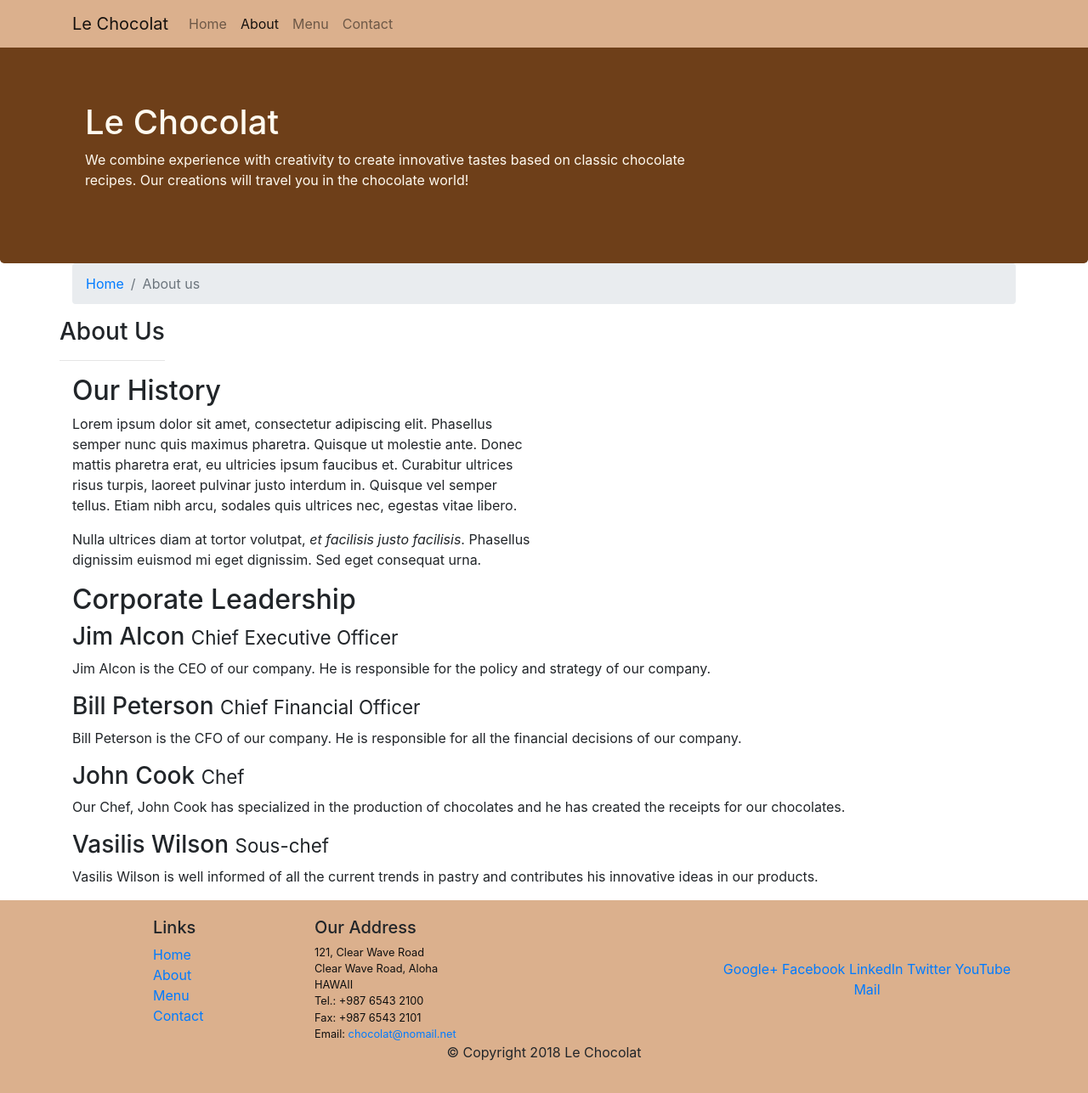
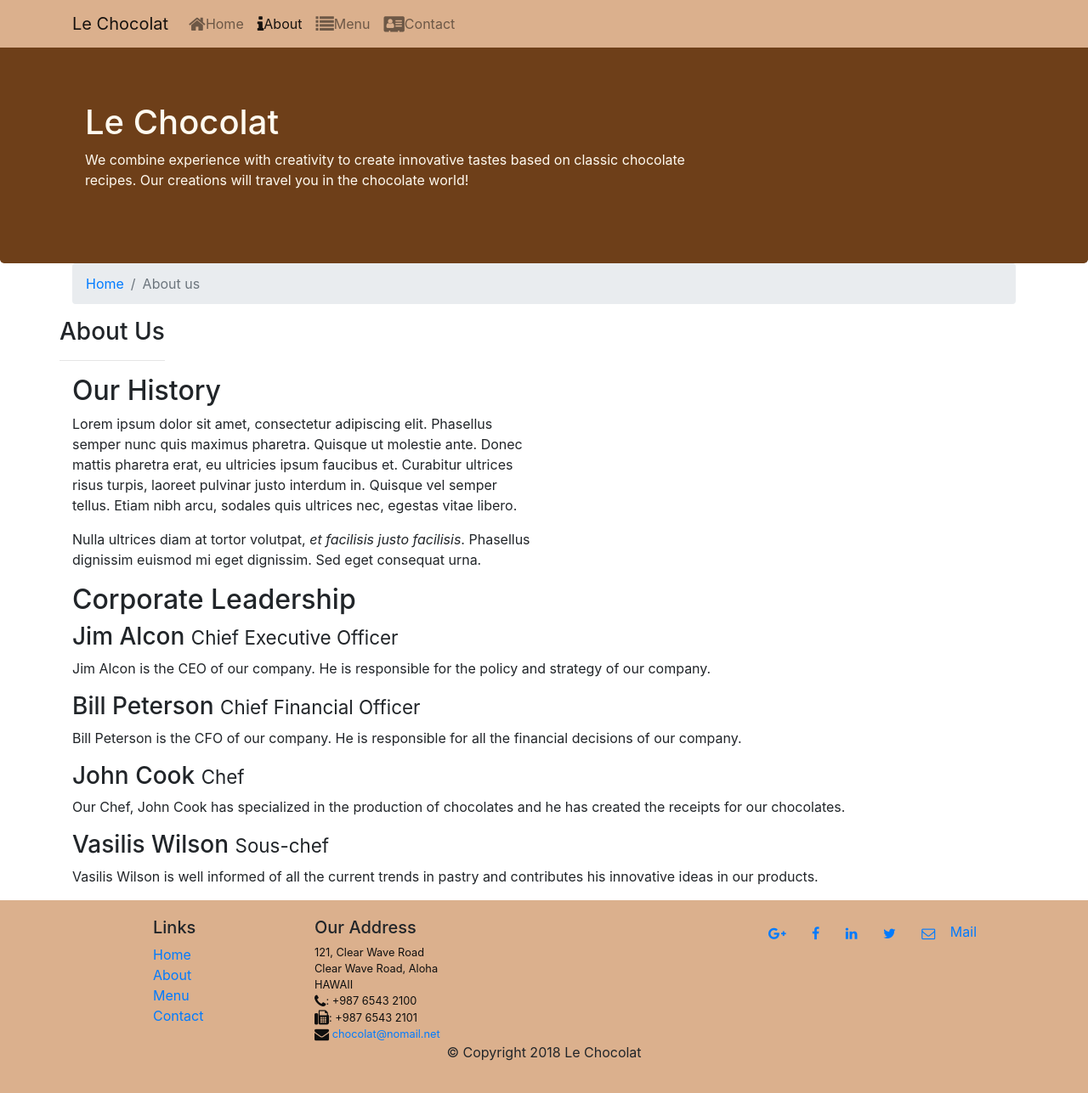
Before and after one commit to CharfiM/lechocolat, a website: page aboutus.html in a window 1280 px wide. Shown: the whole page at 85% size. Drawn offline with nearby package versions, Linux system fonts and the light colour scheme.

Commit message:
Icon Front

```diff
--- a/aboutus.html
+++ b/aboutus.html
@@ -9,6 +9,7 @@
     <meta http-equiv="x-ua-compatible" content="ie=edge">
     <!-- Bootstrap CSS -->
     <link rel="stylesheet" href="node_modules/bootstrap/dist/css/bootstrap.min.css">
+    <link rel="stylesheet" href="node_modules/font-awesome/css/font-awesome.min.css">
     <link rel="stylesheet" href="css/styles.css">
 
 </head>
@@ -21,10 +22,13 @@
                 <span class="navbar-toggler-icon"></span>
             </button>
             <ul class="navbar-nav collapse navbar-collapse" id="Navbar">
-                            <li class="nav-item"><a class="nav-link" href="./index.html">Home</a></li>
-                            <li class="nav-item active"><a class="nav-link" href="#">About</a></li>
-                            <li class="nav-item"><a class="nav-link" href="#">Menu</a></li>
-                            <li class="nav-item"><a class="nav-link" href="#">Contact</a></li>
+                <li class="nav-item"><a class="nav-link" href="./index.html"><span
+                            class="fa fa-home fa-lg"></span>Home</a></li>
+                <li class="nav-item active"><a class="nav-link" href="#"><span class="fa fa-info fa-lg"></span>About</a>
+                </li>
+                <li class="nav-item"><a class="nav-link" href="#"><span class="fa fa-list fa-lg"></span>Menu</a></li>
+                <li class="nav-item"><a class="nav-link" href="#"><span
+                            class="fa fa-address-card fa-lg"></span>Contact</a></li>
             </ul>
         </div>
     </nav>
@@ -34,7 +38,8 @@
             <div class="row row-header">
                 <div class="col-12 col-sm-8">
                     <h1>Le Chocolat</h1>
-                    <p>We combine experience with creativity to create innovative tastes based on classic chocolate recipes. Our creations will travel you in the chocolate world!</p>
+                    <p>We combine experience with creativity to create innovative tastes based on classic chocolate
+                        recipes. Our creations will travel you in the chocolate world!</p>
                 </div>
                 <div class="col col-sm">
                 </div>
@@ -61,8 +66,12 @@
         <div class="row">
             <div class="col-12 col-sm-6">
                 <h2>Our History</h2>
-                <p>Lorem ipsum dolor sit amet, consectetur adipiscing elit. Phasellus semper nunc quis maximus pharetra. Quisque ut molestie ante. Donec mattis pharetra erat, eu ultricies ipsum faucibus et. Curabitur ultrices risus turpis, laoreet pulvinar justo interdum in. Quisque vel semper tellus. Etiam nibh arcu, sodales quis ultrices nec, egestas vitae libero. </p>
-                <p>Nulla ultrices diam at tortor volutpat, <em>et facilisis justo facilisis</em>. Phasellus dignissim euismod mi eget dignissim. Sed eget consequat urna. </p>
+                <p>Lorem ipsum dolor sit amet, consectetur adipiscing elit. Phasellus semper nunc quis maximus pharetra.
+                    Quisque ut molestie ante. Donec mattis pharetra erat, eu ultricies ipsum faucibus et. Curabitur
+                    ultrices risus turpis, laoreet pulvinar justo interdum in. Quisque vel semper tellus. Etiam nibh
+                    arcu, sodales quis ultrices nec, egestas vitae libero. </p>
+                <p>Nulla ultrices diam at tortor volutpat, <em>et facilisis justo facilisis</em>. Phasellus dignissim
+                    euismod mi eget dignissim. Sed eget consequat urna. </p>
             </div>
             <div class="col-sm">
             </div>
@@ -72,13 +81,17 @@
             <div class="col-12">
                 <h2>Corporate Leadership</h2>
                 <h3>Jim Alcon <small>Chief Executive Officer </small></h3>
-                <p class="d-none d-sm-block">Jim Alcon is the CEO of our company. He is responsible for the policy and strategy of our company. </p>
-                <h3>Bill Peterson  <small>Chief Financial Officer </small></h3>
-                <p class="d-none d-sm-block">Bill Peterson is the CFO of our company. He is responsible for all the financial decisions of our company. </p>
+                <p class="d-none d-sm-block">Jim Alcon is the CEO of our company. He is responsible for the policy and
+                    strategy of our company. </p>
+                <h3>Bill Peterson <small>Chief Financial Officer </small></h3>
+                <p class="d-none d-sm-block">Bill Peterson is the CFO of our company. He is responsible for all the
+                    financial decisions of our company. </p>
                 <h3>John Cook <small>Chef</small></h3>
-                <p class="d-none d-sm-block">Our Chef, John Cook has specialized in the production of chocolates and he has created the receipts for our chocolates. </p>
-                <h3>Vasilis Wilson  <small>Sous-chef </small></h3>
-                <p class="d-none d-sm-block">Vasilis Wilson is well informed of all the current trends in pastry and contributes his innovative ideas in our products. </p>
+                <p class="d-none d-sm-block">Our Chef, John Cook has specialized in the production of chocolates and he
+                    has created the receipts for our chocolates. </p>
+                <h3>Vasilis Wilson <small>Sous-chef </small></h3>
+                <p class="d-none d-sm-block">Vasilis Wilson is well informed of all the current trends in pastry and
+                    contributes his innovative ideas in our products. </p>
             </div>
         </div>
 
@@ -102,26 +115,29 @@
                         121, Clear Wave Road<br>
                         Clear Wave Road, Aloha<br>
                         HAWAII<br>
-                        Tel.: +987 6543 2100<br>
-                        Fax: +987 6543 2101<br>
-                        Email: <a href="mailto:chocolat@nomail.net">chocolat@nomail.net</a>
+                        <i class="fa fa-phone fa-lg"></i>: +987 6543 2100 <br>
+                        <i class="fa fa-fax fa-lg"></i>: +987 6543 2101 <br>
+                        <i class="fa fa-envelope fa-lg"></i> <a href="mailto: chocolat@nomail.net"> chocolat@nomail.net
+                        </a>
                     </address>
                 </div>
-                <div class="col-sm align-self-center">
+
+                <div class="col col-sm-4 align-items-center">
                     <div style="text-align:center">
-                        <a href="http://google.com/+">Google+</a>
-                        <a href="http://www.facebook.com/profile.php?id=">Facebook</a>
-                        <a href="http://www.linkedin.com/in/">LinkedIn</a>
-                        <a href="http://twitter.com/">Twitter</a>
-                        <a href="http://youtube.com/">YouTube</a>
+                        <a class="btn" href="http://google.com/+"><span class="fa fa-google-plus"></span></a>
+                        <a class="btn" href="http://www.facebook.com/profile.php?id="> <span
+                                class="fa fa-facebook"></span></a>
+                        <a class="btn" href="http://www.linkedin.com/in/"> <span class="fa fa-linkedin"></span></a>
+                        <a class="btn" href="http://twitter.com/"> <span class="fa fa-twitter"></span></a>
+                        <a class="btn" href="http://youtube.com/"> <span class="fa fa-envelope-o"></span></a>
                         <a href="mailto:">Mail</a>
+                    </div>
                 </div>
             </div>
         </div>
         <div class="row justify-content-center">
             <div class="col-auto">
                 <p>&copy; Copyright 2018 Le Chocolat</p>
-                </div>
             </div>
         </div>
     </footer>
--- a/package.json
+++ b/package.json
@@ -15,6 +15,7 @@
   },
   "dependencies": {
     "bootstrap": "^4.1.0",
+    "font-awesome": "^4.7.0",
     "jquery": "^3.3.1",
     "popper.js": "^1.16.1",
     "tether": "^1.4.4"
```
Also changed, not shown: index.html (+13 -12 lines). Lines whose indentation alone changed are shown as unchanged.
